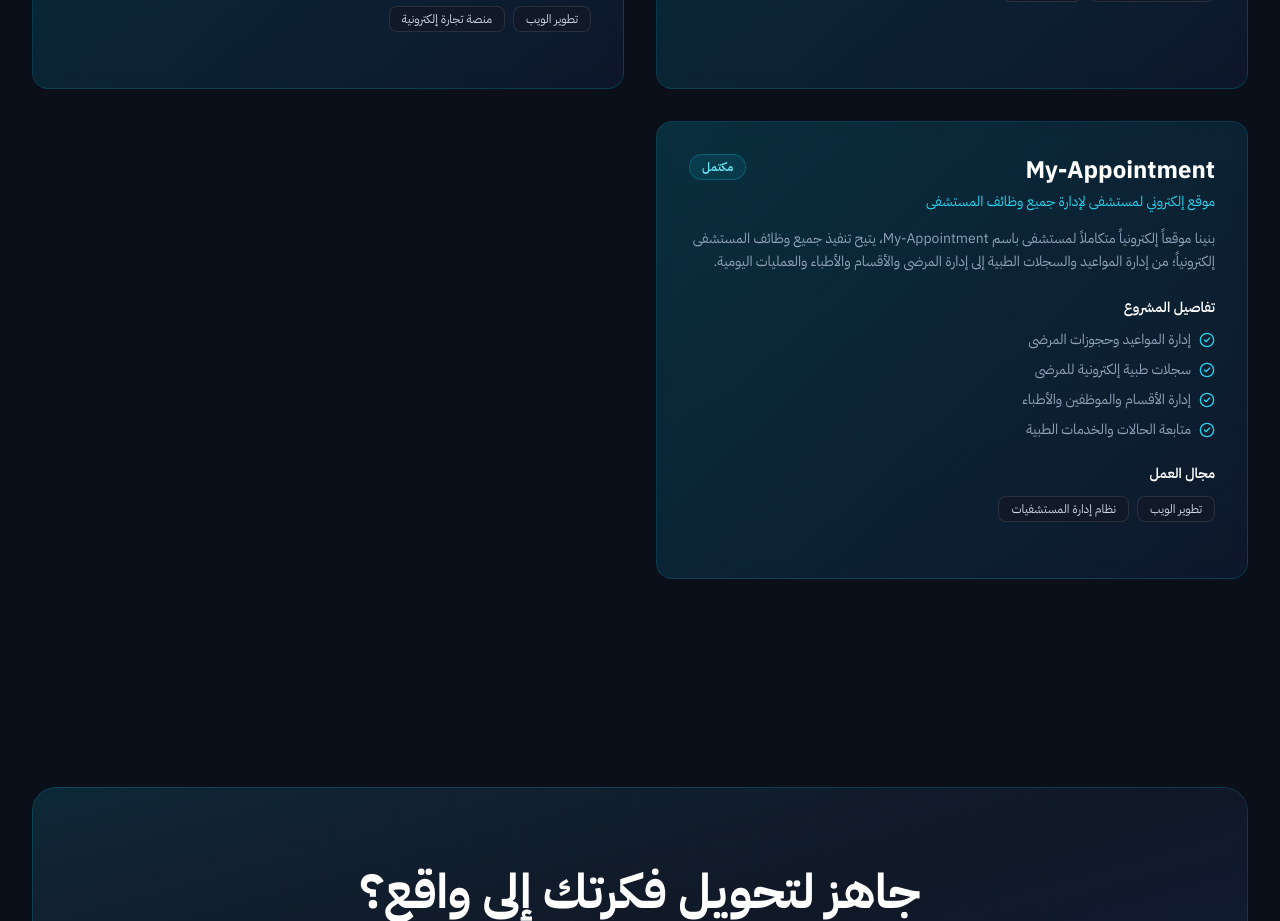
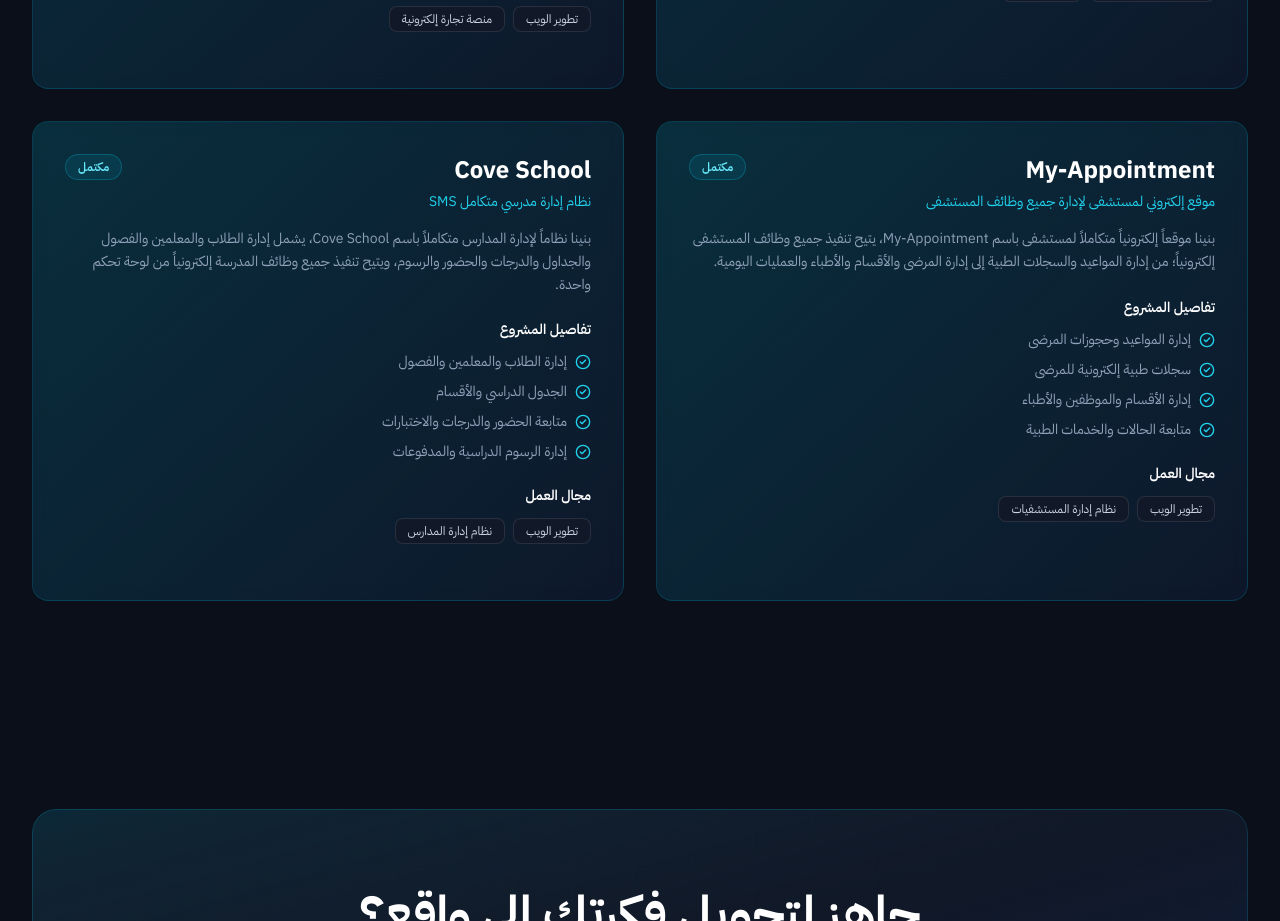
Before and after one commit to mo3stx8/SiliconCove-WebSite, a Next.js app: page /projects in a window 1280 px wide. Shown: the part 1220-2141 px from the top of the page. Built offline with nearby package versions, Linux system fonts and the light colour scheme.

Commit message:
Add Cove School SMS project to projects page

```diff
--- a/src/i18n/translations.ts
+++ b/src/i18n/translations.ts
@@ -27,7 +27,7 @@
   link?: string
 }
 
-export type ProjectKey = 'yard' | 'agf' | 'aacl' | 'latech' | 'appointment'
+export type ProjectKey = 'yard' | 'agf' | 'aacl' | 'latech' | 'appointment' | 'coveSchool'
 
 export interface Project {
   title: string
@@ -386,6 +386,20 @@
           tech: ['تطوير الويب', 'نظام إدارة المستشفيات'],
           status: 'مكتمل',
         },
+        coveSchool: {
+          title: 'Cove School',
+          subtitle: 'نظام إدارة مدرسي متكامل SMS',
+          description:
+            'بنينا نظاماً لإدارة المدارس متكاملاً باسم Cove School، يشمل إدارة الطلاب والمعلمين والفصول والجداول والدرجات والحضور والرسوم، ويتيح تنفيذ جميع وظائف المدرسة إلكترونياً من لوحة تحكم واحدة.',
+          features: [
+            'إدارة الطلاب والمعلمين والفصول',
+            'الجدول الدراسي والأقسام',
+            'متابعة الحضور والدرجات والاختبارات',
+            'إدارة الرسوم الدراسية والمدفوعات',
+          ],
+          tech: ['تطوير الويب', 'نظام إدارة المدارس'],
+          status: 'مكتمل',
+        },
       },
     },
     contactPage: {
@@ -656,6 +670,20 @@
           tech: ['Web Development', 'Hospital Management System'],
           status: 'Completed',
         },
+        coveSchool: {
+          title: 'Cove School',
+          subtitle: 'School Management System (SMS)',
+          description:
+            'We built a comprehensive School Management System (SMS) called Cove School. It covers students, teachers, classes, timetables, grades, attendance and fees, letting a school run all its functions electronically from a single dashboard.',
+          features: [
+            'Management of students, teachers and classes',
+            'Timetables and department management',
+            'Attendance, grades and exams tracking',
+            'Tuition fees and payment management',
+          ],
+          tech: ['Web Development', 'School Management System'],
+          status: 'Completed',
+        },
       },
     },
     contactPage: {
@@ -742,4 +770,4 @@
 
 export const productKeys: ProductKey[] = ['mpms']
 
-export const projectKeys: ProjectKey[] = ['yard', 'agf', 'aacl', 'latech', 'appointment']
+export const projectKeys: ProjectKey[] = ['yard', 'agf', 'aacl', 'latech', 'appointment', 'coveSchool']
```
